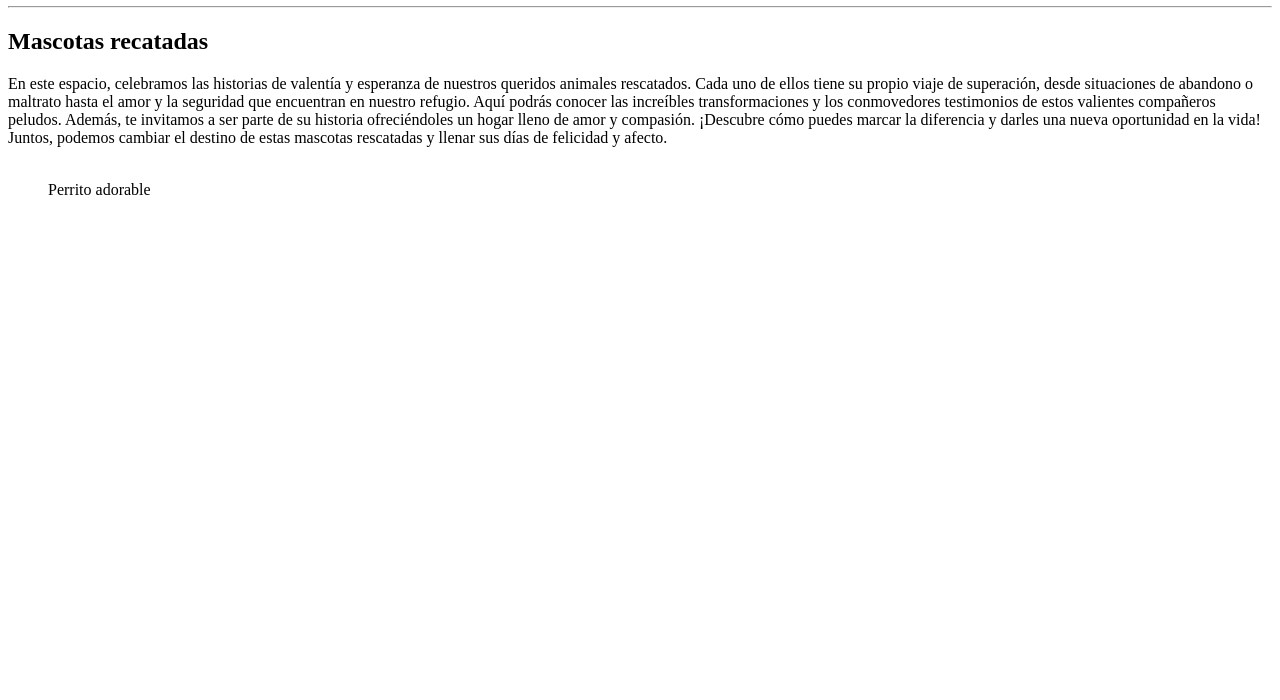
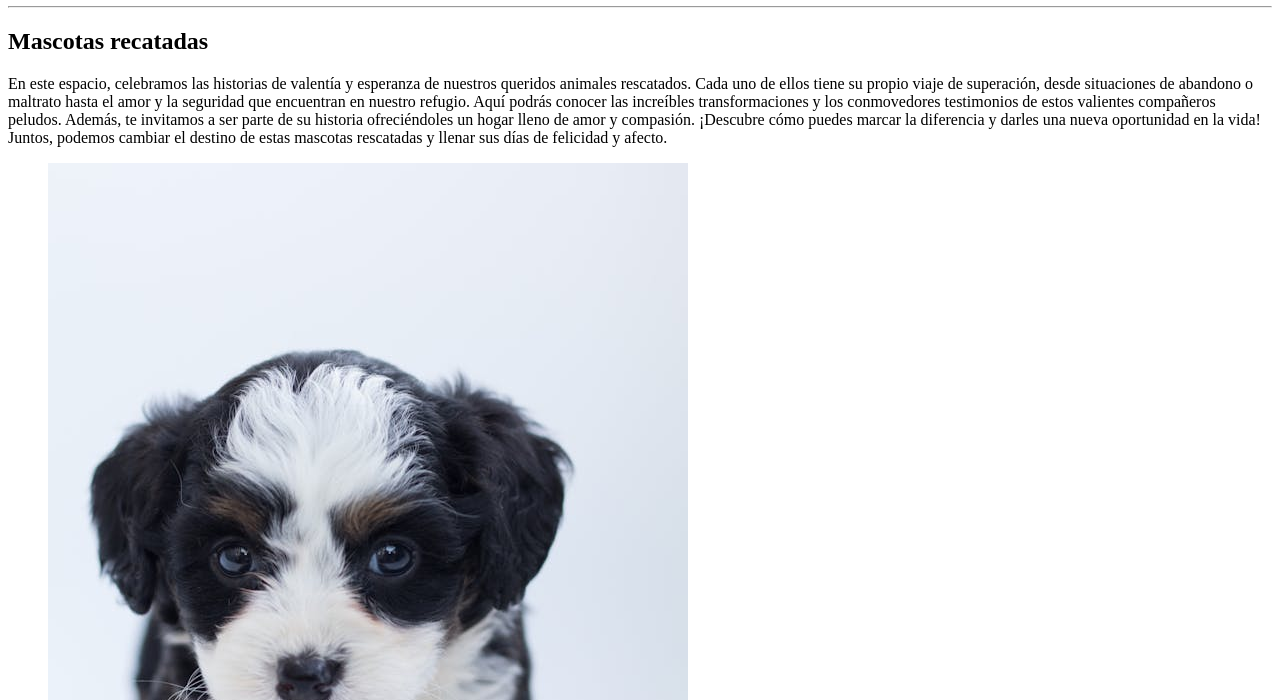
Before and after one commit to DianaKarenSanchezHrn/Sitio1, a plain HTML site: page rescate.html in a window 1280 px wide. Shown: the part 100-800 px from the top of the page. Drawn offline with Linux system fonts and the light colour scheme.

Commit message:
Cambios parte 4

```diff
--- a/rescate.html
+++ b/rescate.html
@@ -26,7 +26,7 @@
     <p> En este espacio, celebramos las historias de valentía y esperanza de nuestros queridos animales rescatados. Cada uno de ellos tiene su propio viaje de superación, desde situaciones de abandono o maltrato hasta el amor y la seguridad que encuentran en nuestro refugio. Aquí podrás conocer las increíbles transformaciones y los conmovedores testimonios de estos valientes compañeros peludos. Además, te invitamos a ser parte de su historia ofreciéndoles un hogar lleno de amor y compasión. ¡Descubre cómo puedes marcar la diferencia y darles una nueva oportunidad en la vida! Juntos, podemos cambiar el destino de estas mascotas rescatadas y llenar sus días de felicidad y afecto.</p>
 
     <figure>
-        <img src="Foto de Poodles 2 Doodles de Pexels: https://www.pexels.com/es-es/foto/cachorro-maltes-blanco-y-negro-1458916/" alt="">
+        <img src="perro1.jpg">
         <figcaption>Perrito adorable</figcaption>
       </figure>
 
```
Also changed, not shown: perro1.jpg (added).
